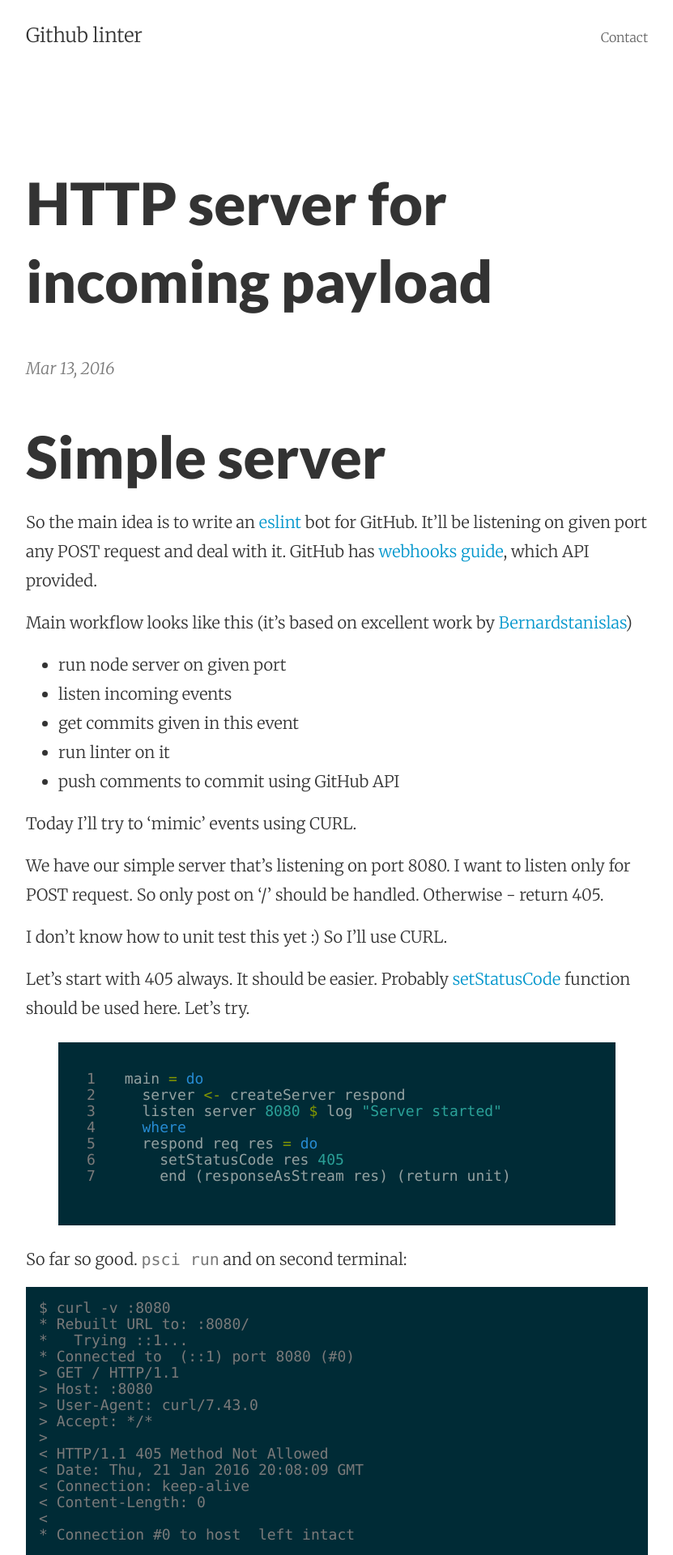
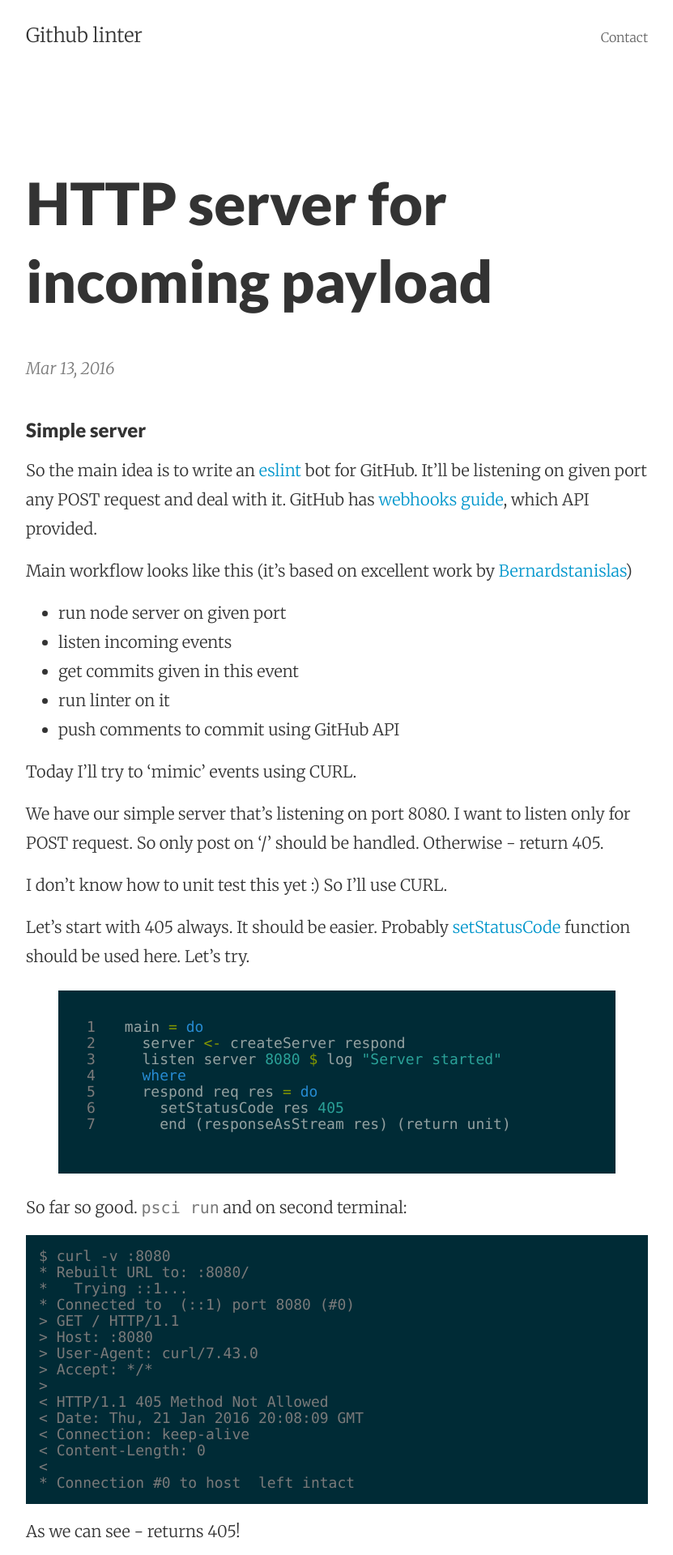
Before and after one commit to matma/matma.github.io, a Jekyll site: the page built from _posts/2016-03-13-http-server-for-incoming-payload.markdown, in a window 1280 px wide. Shown: the top 1920 px of the page at 81% size, without its empty margins (224-1055 px from the left). Built offline with Jekyll 4.4.1, drawn with Linux system fonts in a browser that asks for light colours; comment, search, counter and statistics services are not loaded.

```diff
--- a/_posts/2016-03-13-http-server-for-incoming-payload.markdown
+++ b/_posts/2016-03-13-http-server-for-incoming-payload.markdown
@@ -4,7 +4,7 @@ title: HTTP server for incoming payload
 layout: post
 ---
 
-# Simple server
+### Simple server
 
 So the main idea is to write an [eslint](http://eslint.org) bot for GitHub.
 It'll be listening on given port any POST request and deal with it. GitHub has
@@ -74,7 +74,7 @@ I should get familiar with. It'll take probably whole day. Some future day :)
 Just one thing at the end - `(return unit)` *probably* means - we do not want
 to use any effects.
 
-# Proper server
+### Proper server
 
 We want to handle "POST" method, so we need to modify the code a bit, but
 it's rather straightforward - we can just use
@@ -108,7 +108,7 @@ $ curl localhost:8080 --data '{ "test_key": "test_value"}' | jq
 
 Input copied to output, as we expected!
 
-# Summary
+### Summary
 
 First part of our puzzle is in place. Server is up & running and ready to
 receive payload from GitHub.
```
